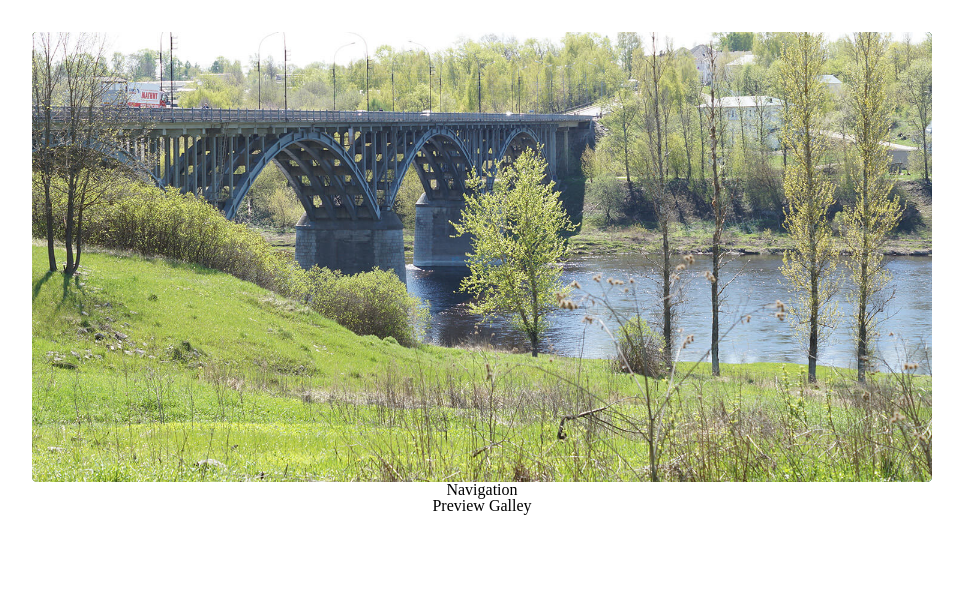
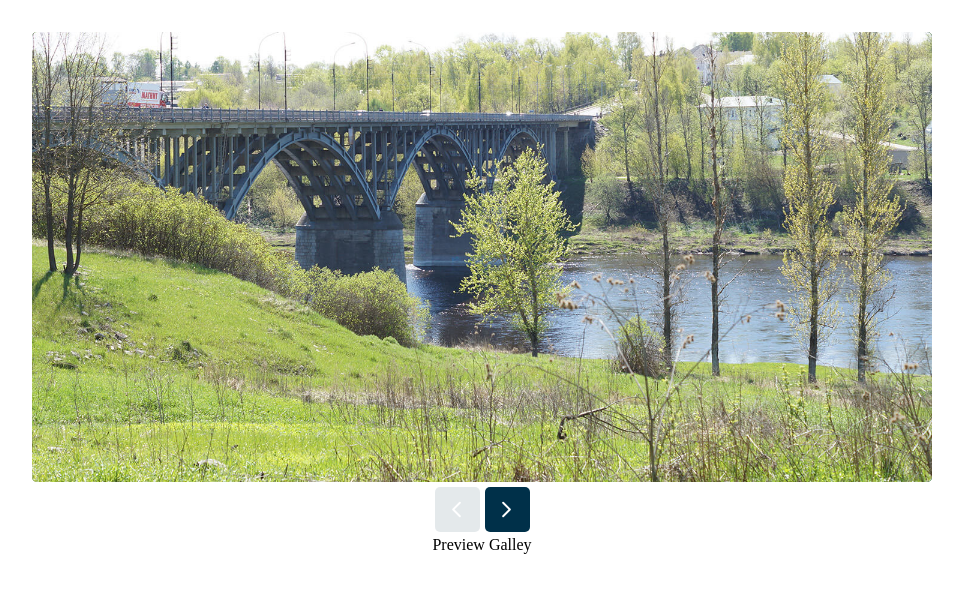
Before and after one commit to Satancrew/webgallery-react-ts, a React (Vite) app: page / in a window 1280 px wide. Shown: the top 592 px of the page, without its empty margins (158-1121 px from the left). Built offline with nearby package versions, Linux system fonts and the light colour scheme.

Commit message:
feat: add modified navigation component

```diff
--- a/src/Components/Navigation/index.module.scss
+++ b/src/Components/Navigation/index.module.scss
@@ -0,0 +1,36 @@
+.navigation {
+  background: rgba(255, 255, 255, 0.4);
+  border-radius: 5px;
+  padding: 5px;
+  display: inline-flex;
+  gap: 5px;
+
+
+  &Btn {
+    min-width: 45px;
+    display: block;
+    height: 45px;
+    border: none;
+    padding: 0;
+    background: #003049 url('./images/arrow-left.svg') no-repeat center center;
+    text-indent: -1234em;
+    background-size: 52% auto;
+    transition: opacity 0.3s, background-color 0.3s;
+    cursor: pointer;
+    border-radius: 5px;
+
+    &Right {
+      background-image: url('./images/arrow-right.svg');
+    }
+
+    &:hover {
+      opacity: 0.7;
+    }
+
+    &:disabled {
+      cursor: default;
+      opacity: 0.1;
+
+    }
+  }
+}
--- a/src/Components/Navigation/index.tsx
+++ b/src/Components/Navigation/index.tsx
@@ -1,4 +1,7 @@
 import { Photo, CommonClassProps } from '../types';
+import cl from 'classnames';
+
+import style from './index.module.scss';
 
 interface NavigationProps extends CommonClassProps {
   disabledPrev?: boolean;
@@ -12,4 +15,20 @@ export const Navigation: React.FC<NavigationProps> = ({
   disabledNext,
   onPrevClick,
   onNextClick,
-}) => <div>Navigation</div>;
+  className,
+}) => (
+  <div className={cl(style.navigation, className)}>
+    <button
+      disabled={disabledPrev}
+      className={cl(style.navigationBtn, style.navigationBtnLeft)}
+      onClick={onPrevClick}>
+      Previous Photo
+    </button>
+    <button
+      disabled={disabledNext}
+      className={cl(style.navigationBtn, style.navigationBtnRight)}
+      onClick={onNextClick}>
+      Next Photo
+    </button>
+  </div>
+);
```
